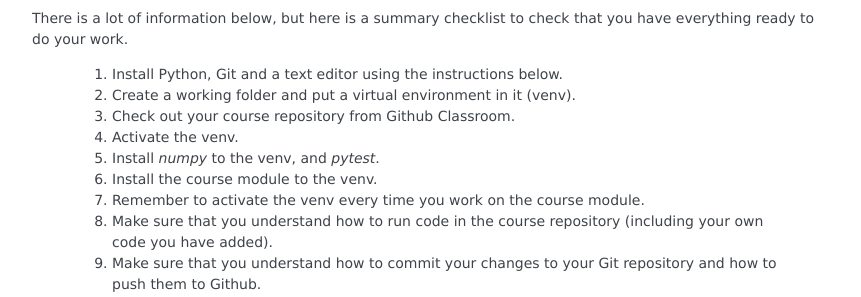
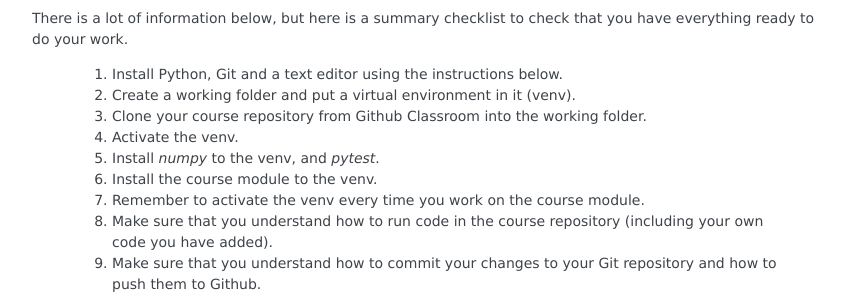
Before and after one commit to comp-lin-alg/comp-lin-alg-course, a Sphinx documentation site: the page built from doc/source/L0_setup.rst, in a window 1280 px wide and 900 px high, scrolled down 346 px, cut to the strip 0-764 px from the top of the window. Shown: the part 152-449 px from the top of the strip, without its empty margins (163-1024 px from the left). Built offline with Sphinx 7.4.7, drawn with Linux system fonts in a browser that asks for light colours; pages that are not in the unit, such as notebooks, are missing from menus.

Commit message:
more clarification

```diff
--- a/doc/source/L0_setup.rst
+++ b/doc/source/L0_setup.rst
@@ -26,7 +26,8 @@ check that you have everything ready to do your work.
 
    1. Install Python, Git and a text editor using the instructions below.
    2. Create a working folder and put a virtual environment in it (venv).
-   3. Check out your course repository from Github Classroom.
+   3. Clone your course repository from Github Classroom into the
+      working folder.
    4. Activate the venv.
    5. Install `numpy` to the venv, and `pytest`.
    6. Install the course module to the venv.
```
